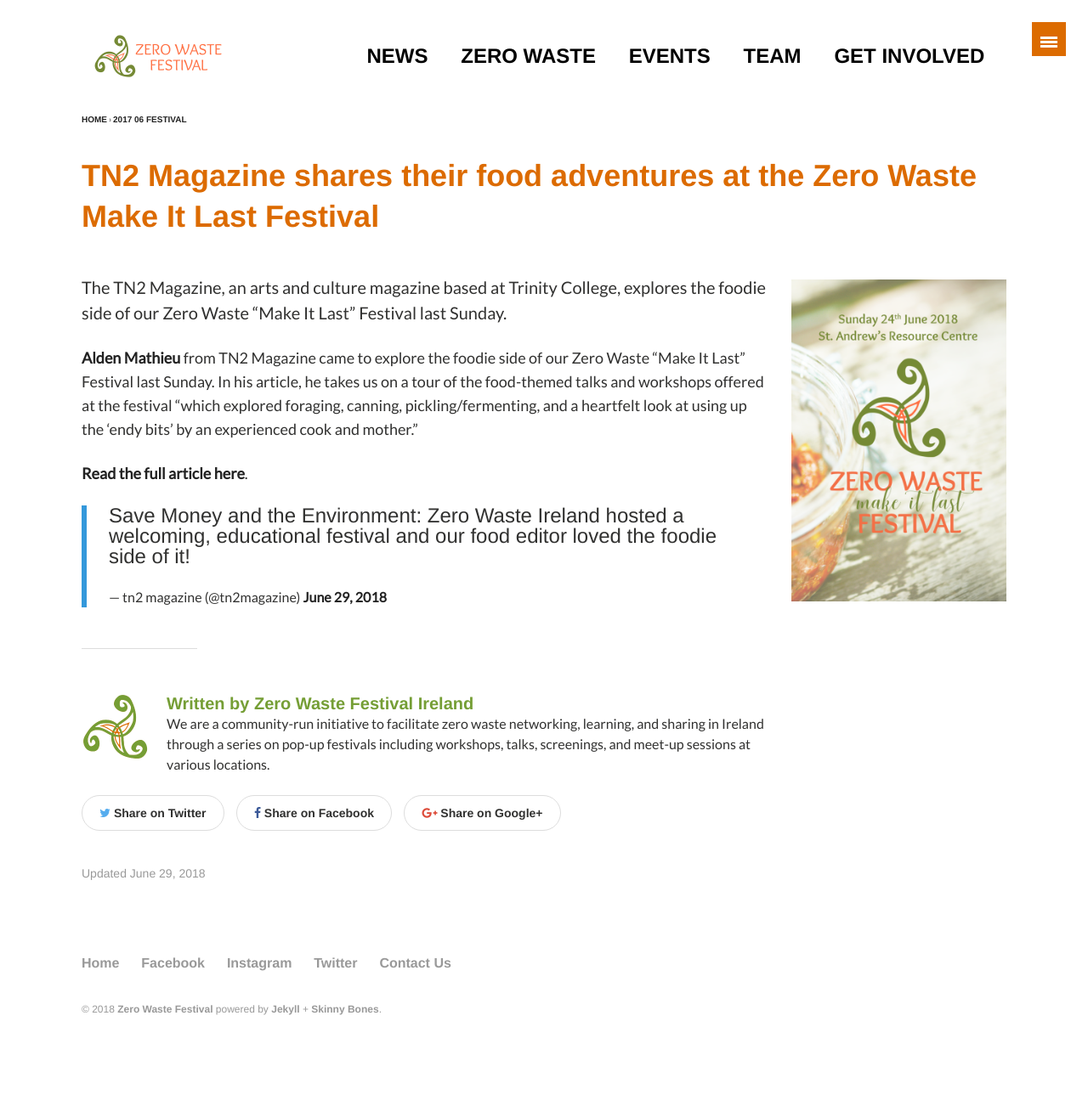
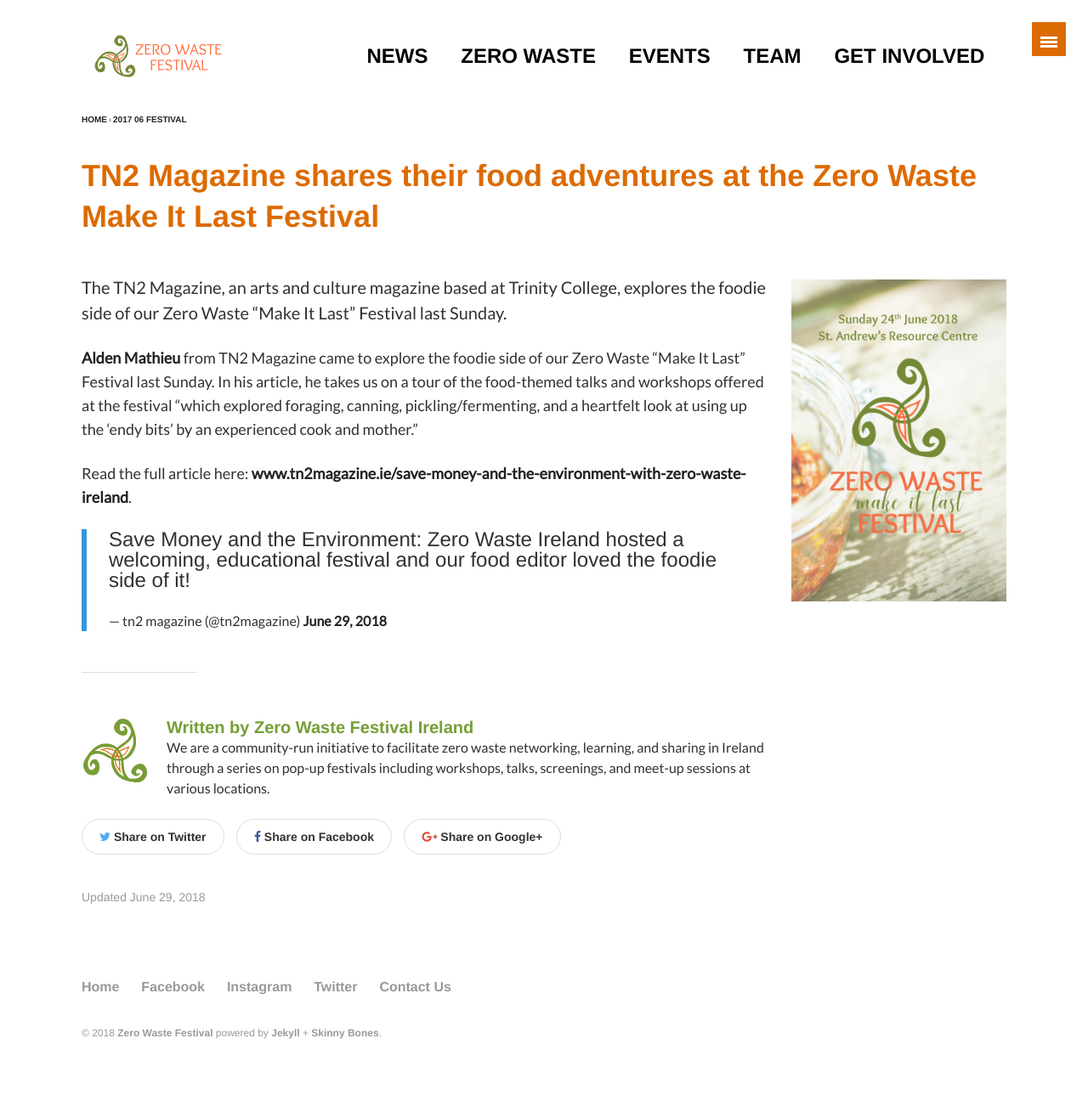
Before and after one commit to zerowastefestival/zerowastefestival.github.io, a Jekyll site: the page built from _posts/2018-06-29-tn2--food-adventures-zero-waste-festival.md, in a window 1280 px wide. Shown: the whole page at 85% size. Built offline with Jekyll 4.4.1, drawn with Linux system fonts in a browser that asks for light colours; some web fonts are replaced; comment, search, counter and statistics services are not loaded; before the commit the page ends 1274 px from its top, so only the background shows below that.

Commit message:
link update

```diff
--- a/_posts/2018-06-29-tn2--food-adventures-zero-waste-festival.md
+++ b/_posts/2018-06-29-tn2--food-adventures-zero-waste-festival.md
@@ -17,7 +17,7 @@
 
 [Alden Mathieu](http://www.tn2magazine.ie/author/alden-mathieu-1/){:target="_blank"} from TN2 Magazine came to explore the foodie side of our Zero Waste "Make It Last" Festival last Sunday. In his article, he takes us on a tour of the food-themed talks and workshops offered at the festival "which explored foraging, canning, pickling/fermenting, and a heartfelt look at using up the ‘endy bits’ by an experienced cook and mother."
 
-[Read the full article here](http://www.tn2magazine.ie/save-money-and-the-environment-with-zero-waste-ireland/){:target="_blank"}.
+Read the full article here: [www.tn2magazine.ie/save-money-and-the-environment-with-zero-waste-ireland](http://www.tn2magazine.ie/save-money-and-the-environment-with-zero-waste-ireland/){:target="_blank"}.
 
 <blockquote class="twitter-tweet" data-lang="en"><p lang="en" dir="ltr">Save Money and the Environment: Zero Waste Ireland hosted a welcoming, educational festival and our food editor loved the foodie side of it!</p>&mdash; tn2 magazine (@tn2magazine) <a href="https://twitter.com/tn2magazine/status/1012621734262870016?ref_src=twsrc%5Etfw">June 29, 2018</a></blockquote>
 <script async src="https://platform.twitter.com/widgets.js" charset="utf-8"></script>
```
